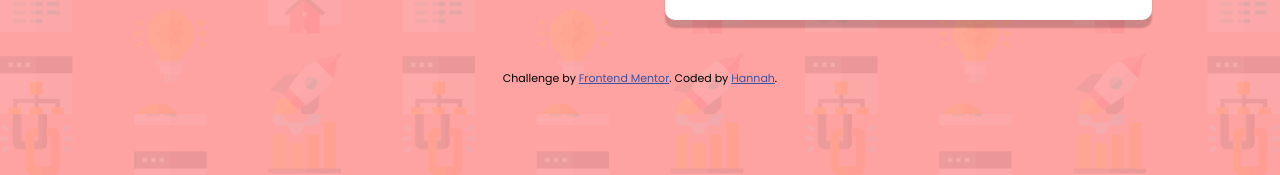
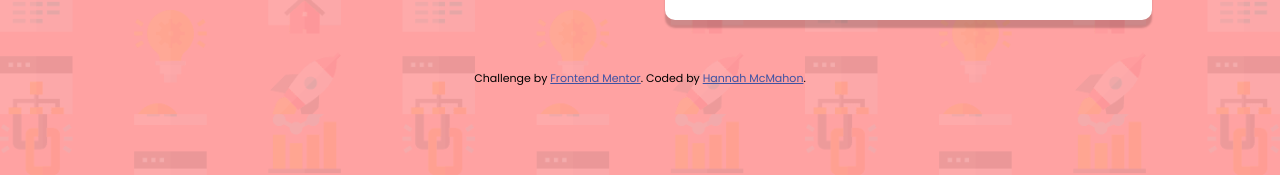
Before and after one commit to hannah-saurusrex/intro-with-signup-form, a website: page app/index.html in a window 1280 px wide. Shown: the part 611-786 px from the top of the page. Drawn offline with Linux system fonts and the light colour scheme.

Commit message:
added last name to footer

```diff
--- a/app/index.html
+++ b/app/index.html
@@ -99,7 +99,7 @@
   <footer>
     <p class="attribution">
       Challenge by <a href="https://www.frontendmentor.io?ref=challenge" target="_blank">Frontend Mentor</a>.
-      Coded by <a href="https://www.frontendmentor.io/profile/hannah-saurusrex">Hannah</a>.
+      Coded by <a href="https://www.frontendmentor.io/profile/hannah-saurusrex">Hannah McMahon</a>.
     </p>
   </footer>
 
```
